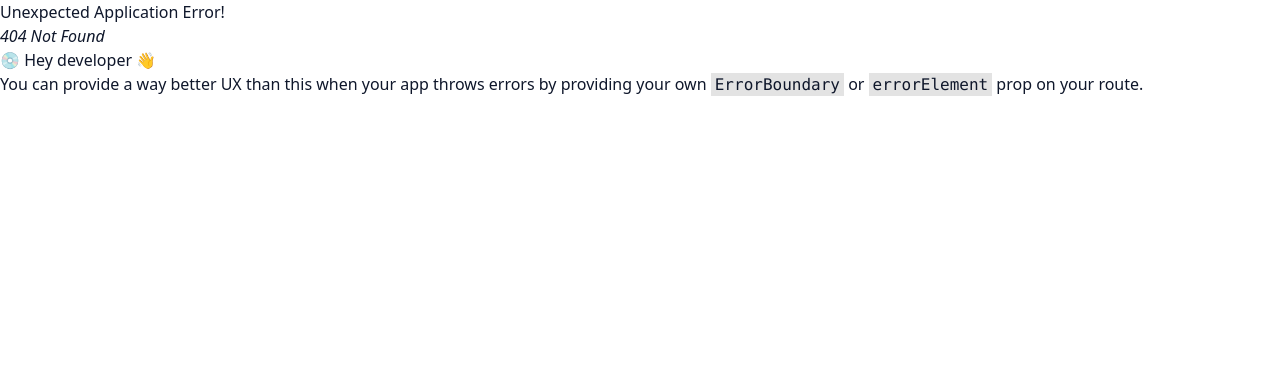
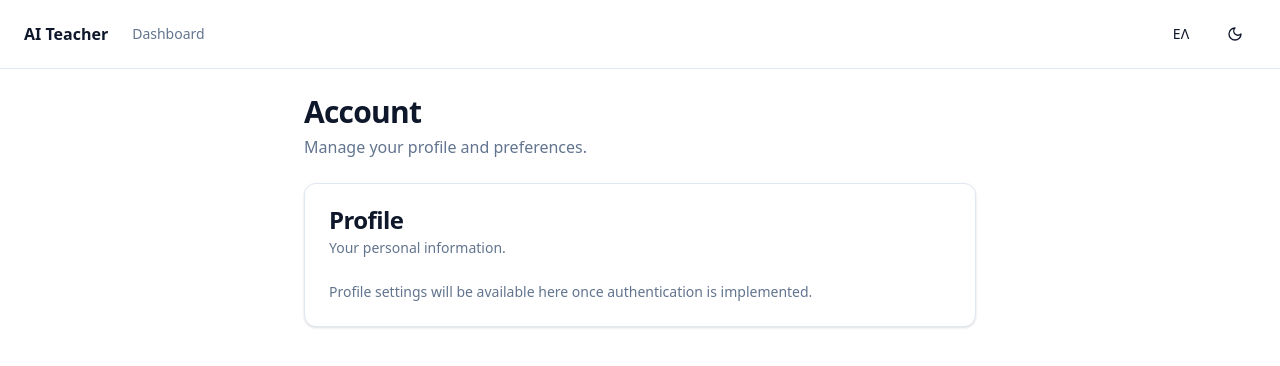
Before and after one commit to arisyo13/ai-teacher, a React (Vite) app in the folder frontend/: page /account in a window 1280 px wide. Before the commit this address had no page. Shown: the top 366 px of the page. Built offline with nearby package versions, Linux system fonts and the light colour scheme.

Commit message:
feat: adds dummy account route

```diff
--- a/frontend/src/App.tsx
+++ b/frontend/src/App.tsx
@@ -6,6 +6,7 @@ import { HomePage } from "./features/home/HomePage";
 import { LoginPage } from "./features/auth/LoginPage";
 import { SignupPage } from "./features/auth/SignupPage";
 import { DashboardPage } from "./features/dashboard/DashboardPage";
+import { AccountPage } from "./features/account/AccountPage";
 
 const baseUrl = (import.meta as { env?: { BASE_URL?: string } }).env?.BASE_URL ?? "/";
 const basename = baseUrl.replace(/\/$/, "") || "/";
@@ -20,6 +21,7 @@ const App = () => {
           { index: true, Component: HomePage },
           { path: "login", Component: LoginPage },
           { path: "signup", Component: SignupPage },
+          { path: "account", Component: AccountPage },
           {
             path: "dashboard",
             Component: DashboardLayout,
--- /dev/null
+++ b/frontend/src/features/account/AccountPage.tsx
@@ -0,0 +1,31 @@
+import { useTranslation } from "react-i18next";
+import { Card, CardContent, CardDescription, CardHeader, CardTitle } from "@/components/ui/card";
+
+export const AccountPage = () => {
+  const { t } = useTranslation();
+
+  return (
+    <div className="w-full max-w-2xl mx-auto space-y-6">
+      <div>
+        <h1 className="text-3xl font-bold tracking-tight text-slate-900 dark:text-slate-100">
+          {t("account.title")}
+        </h1>
+        <p className="mt-1 text-slate-500 dark:text-slate-400">
+          {t("account.subtitle")}
+        </p>
+      </div>
+
+      <Card>
+        <CardHeader>
+          <CardTitle>{t("account.profile.title")}</CardTitle>
+          <CardDescription>{t("account.profile.description")}</CardDescription>
+        </CardHeader>
+        <CardContent>
+          <p className="text-sm text-slate-500 dark:text-slate-400">
+            {t("account.profile.placeholder")}
+          </p>
+        </CardContent>
+      </Card>
+    </div>
+  );
+};
--- a/frontend/src/locales/el.json
+++ b/frontend/src/locales/el.json
@@ -56,6 +56,15 @@
       "placeholder": "Προσωρινά — η εγγραφή (δασκάλου/μαθητή) θα υλοποιηθεί αργότερα."
     }
   },
+  "account": {
+    "title": "Λογαριασμός",
+    "subtitle": "Διαχειριστείτε το προφίλ και τις προτιμήσεις σας.",
+    "profile": {
+      "title": "Προφίλ",
+      "description": "Τα προσωπικά σας στοιχεία.",
+      "placeholder": "Οι ρυθμίσεις προφίλ θα είναι διαθέσιμες εδώ μόλις υλοποιηθεί η επαλήθευση."
+    }
+  },
   "dashboard": {
     "title": "Πίνακας ελέγχου",
     "subtitle": "Επισκόπηση τάξεων και δραστηριοτήτων.",
--- a/frontend/src/locales/en.json
+++ b/frontend/src/locales/en.json
@@ -56,6 +56,15 @@
       "placeholder": "Placeholder — registration (teacher/student) will be implemented later."
     }
   },
+  "account": {
+    "title": "Account",
+    "subtitle": "Manage your profile and preferences.",
+    "profile": {
+      "title": "Profile",
+      "description": "Your personal information.",
+      "placeholder": "Profile settings will be available here once authentication is implemented."
+    }
+  },
   "dashboard": {
     "title": "Dashboard",
     "subtitle": "Overview of your classes and activity.",
```
